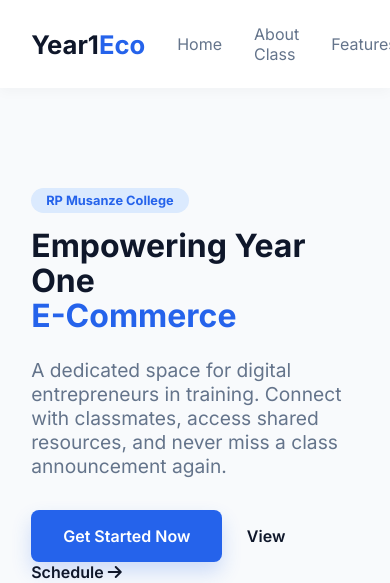
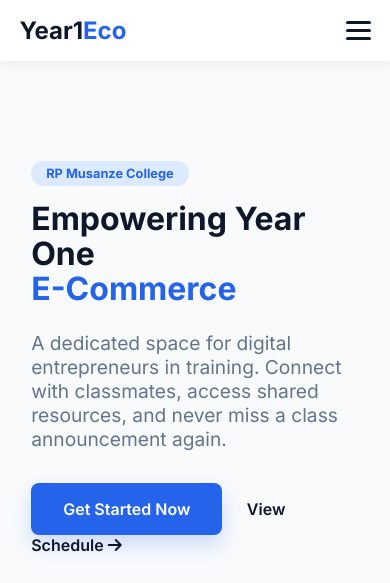
Before and after one commit to stevenimanzi/Group_2_y1_Ecommerce_website, a plain HTML site: page index.html in a window 390 px wide. Shown: the top 583 px of the page. Drawn offline with Linux system fonts and the light colour scheme.

Commit message:
Refactor CSS styles for improved layout and design
Updated CSS styles to enhance layout and responsiveness.

```diff
--- a/css/styles.css
+++ b/css/styles.css
@@ -31,17 +31,19 @@ body {
     display: flex;
     justify-content: space-between;
     align-items: center;
-    padding: 1.5rem 8%;
+    padding: 1rem 8%;
     background: var(--white);
     position: sticky;
     top: 0;
     z-index: 1000;
-    box-shadow: 0 4px 12px rgba(0,0,0,0.03);
+    box-shadow: 0 4px 12px rgba(15, 23, 42, 0.05);
 }
 
 .logo {
-    font-size: 1.6rem;
+    font-size: 1.5rem;
     font-weight: 800;
+    color: var(--dark);
+    text-decoration: none;
 }
 
 .logo span {
@@ -52,23 +54,86 @@ body {
     display: flex;
     list-style: none;
     align-items: center;
-}
-
-.nav-links li {
-    margin-left: 2rem;
+    gap: 2rem;
 }
 
 .nav-links a {
     text-decoration: none;
     color: var(--gray);
     font-weight: 500;
-    transition: 0.3s;
+    transition: 0.3s ease;
 }
 
 .nav-links a:hover {
     color: var(--primary);
 }
 
+.btn-login {
+    padding: 0.6rem 1.2rem;
+    border-radius: 8px;
+}
+
+.btn-signup {
+    background: var(--primary);
+    color: var(--white) !important;
+    padding: 0.6rem 1.5rem;
+    border-radius: 8px;
+}
+
+.btn-signup:hover {
+    background: #1d4ed8;
+    transform: translateY(-1px);
+}
+
+.menu-toggle {
+    display: none;
+    flex-direction: column;
+    gap: 5px;
+    cursor: pointer;
+}
+
+.bar {
+    width: 25px;
+    height: 3px;
+    background: var(--dark);
+    border-radius: 3px;
+    transition: 0.3s;
+}
+
+@media screen and (max-width: 768px) {
+    .navbar {
+        padding: 1rem 5%;
+    }
+
+    .menu-toggle {
+        display: flex;
+    }
+
+    .nav-links {
+        position: fixed;
+        top: 0;
+        right: -100%;
+        height: 100vh;
+        width: 75%;
+        background: var(--white);
+        flex-direction: column;
+        justify-content: center;
+        transition: 0.4s cubic-bezier(0.4, 0, 0.2, 1);
+        box-shadow: -10px 0 30px rgba(15, 23, 42, 0.1);
+    }
+
+    .nav-links.active {
+        right: 0;
+    }
+
+    .nav-links li {
+        margin: 1rem 0;
+    }
+
+    .menu-toggle.is-active .bar:nth-child(2) { opacity: 0; }
+    .menu-toggle.is-active .bar:nth-child(1) { transform: translateY(8px) rotate(45deg); }
+    .menu-toggle.is-active .bar:nth-child(3) { transform: translateY(-8px) rotate(-45deg); }
+}
 .btn-signup {
     background: var(--primary);
     color: white !important;
```
